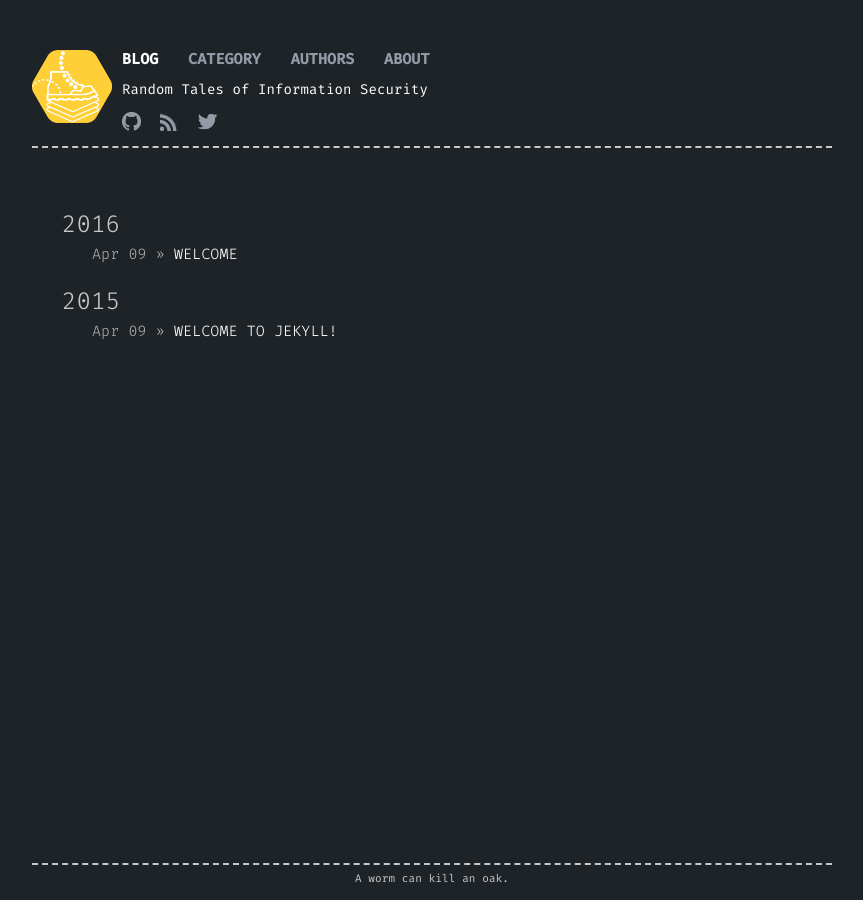
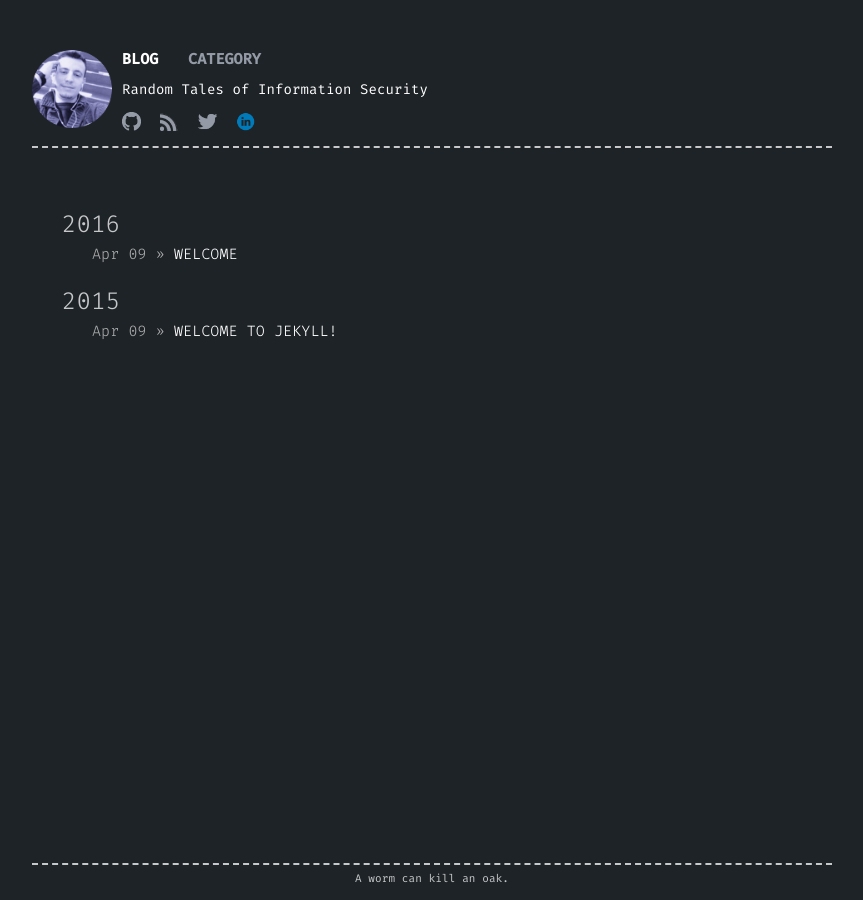
Before and after one commit to adrazhi/my-website, a Jekyll site: the page built from index.html, in a window 1280 px wide. Shown: the whole page, without its empty margins (208-1071 px from the left). Built offline with Jekyll 4.4.1, drawn with Linux system fonts in a browser that asks for light colours.

Commit message:
Fix images

```diff
--- a/_includes/header.html
+++ b/_includes/header.html
@@ -40,28 +40,28 @@
 					<a href="/category.html">category</a>
 				</li>
 			{% endif %}
-			{% if page.path == "authors.html" %}
-			<span class="title">
-				<li>
-					<a href="/authors.html">authors</a>
-				</li>
-			</span>
-			{% else %}
-				<li>
-					<a href="/authors.html">authors</a>
-				</li>
-			{% endif %}
-			{% if page.path == "about.html" %}
-			<span class="title">
-				<li>
-					<a href="/about.html">about</a>
-				</li>
-			</span>
-			{% else %}
-				<li>
-					<a href="/about.html">about</a>
-				</li>
-			{% endif %}
+			<!--{% if page.path == "authors.html" %}-->
+			<!--<span class="title">-->
+				<!--<li>-->
+					<!--<a href="/authors.html">authors</a>-->
+				<!--</li>-->
+			<!--</span>			-->
+			<!--{% else %}-->
+				<!--<li>-->
+					<!--<a href="/authors.html">authors</a>-->
+				<!--</li>			-->
+			<!--{% endif %}-->
+			<!--{% if page.path == "about.html" %}-->
+			<!--<span class="title">-->
+				<!--<li>-->
+					<!--<a href="/about.html">about</a>-->
+				<!--</li>-->
+			<!--</span>			-->
+			<!--{% else %}-->
+				<!--<li>-->
+					<!--<a href="/about.html">about</a>-->
+				<!--</li>			-->
+			<!--{% endif %}-->
 		</div>
 		<div class="description"> {{ site.motto }} </div>
 		<ul class="social-links">
@@ -80,6 +80,11 @@
 					<img width="19px" height="19px" src="/images/twitter.png"/>
 				</a>
 			</li>
+			<li>
+				<a href="https://www.linkedin.com/in/albanodrazhi/" title="Linkedin">
+					<img width="19px" height="19px" src="/images/linkedin.png"/>
+				</a>
+			</li>
 		</ul>
 		</div>
 	</div>
```
Also changed, not shown: images/linkedin.png (added), images/logotipo.png.
